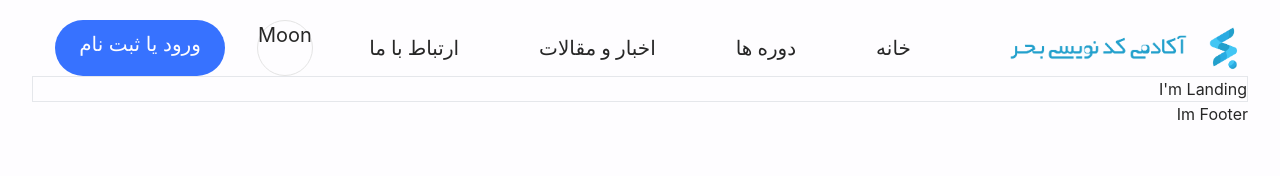
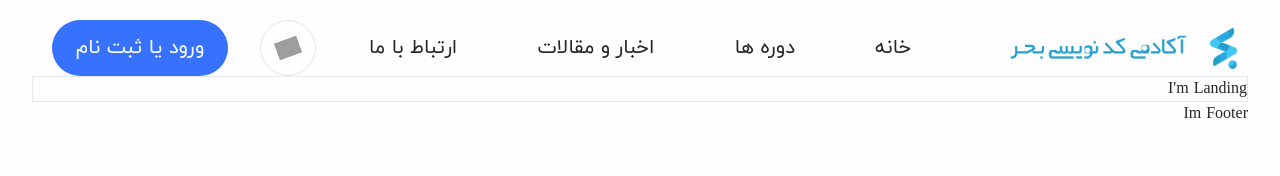
Before and after one commit to academy-react-summer1403/finalTaskAbSquad, a React (Vite) app: page / in a window 1280 px wide. Shown: the top 176 px of the page. Built offline with nearby package versions, Linux system fonts and the light colour scheme; grey boxes are pictures that could not be loaded.

Commit message:
Moon Added, Header Imp. Done, Other Designs yet to be applied

```diff
--- a/src/components/Common/Button/Button.jsx
+++ b/src/components/Common/Button/Button.jsx
@@ -3,7 +3,7 @@ import React from "react";
 const Button = ({ text }) => {
   return (
     <>
-      <button className=" rounded-[64px] h-full px-6  flex  justify-center bg-primaryBlue text-primaryWhite leading-[48px]">
+      <button className=" rounded-[64px] h-full px-6  flex items-center justify-center bg-primaryBlue text-primaryWhite ">
         {text}
       </button>
     </>
--- a/src/components/Header/Header.jsx
+++ b/src/components/Header/Header.jsx
@@ -1,28 +1,42 @@
 import React from "react";
-import BahrLogo from "../../assets/Svgs/Header/BahrLogo/Logo.png";
-import BahrLogoText from "../../assets/Svgs/Header/BahrLogo/LogoText.png";
+import BahrLogo from "../../assets/Svgs/Header/bahrLogo/Logo.png";
+import BahrLogoText from "../../assets/Svgs/Header/bahrLogo/LogoText.png";
 import Button from "../Common/Button/Button";
+import MoonIcon from "../../assets/Svgs/Header/moonDarkMode/moon.svg";
 const Header = () => {
   return (
     <>
       {/* Header Container */}
       <div className="w-full h-[56px] grid grid-cols-4 mt-5 text-xl">
         {/* Logo Container */}
-        <div className=" flex flex-row justify-start items-center">
+        <div className=" flex flex-row justify-start items-center ">
           <img className="w-[50px] pl-1" src={BahrLogo} alt="Logo" />
           <img className="h-[40px]" src={BahrLogoText} alt="LogoText" />
         </div>
         {/* Route Links */}
-        <ul className=" m-0 p-0 flex flex-row justify-center items-center gap-20 col-span-2 font-semibold">
-          <li>خانه</li>
-          <li>دوره ها</li>
-          <li>اخبار و مقالات</li>
-          <li>ارتباط با ما</li>
+        <ul className=" m-0 p-0 flex flex-row justify-center items-center gap-20 col-span-2 font-semibold group-hover:text-primaryBlue">
+          <li className="hover:text-primaryBlue cursor-pointer transition-colors duration-200">
+            خانه
+          </li>
+          <li className="hover:text-primaryBlue cursor-pointer transition-colors duration-200">
+            دوره ها
+          </li>
+          <li className="hover:text-primaryBlue cursor-pointer transition-colors duration-200">
+            اخبار و مقالات
+          </li>
+          <li className="hover:text-primaryBlue cursor-pointer transition-colors duration-200">
+            ارتباط با ما
+          </li>
         </ul>
         {/* Night Mode And Sign Up Button */}
         <div className=" flex justify-center items-center gap-8 box box-border">
-          <span className="border border-solid border-primaryGray w-[56px] h-full rounded-full">
-            Moon
+          {/* Night Mode Button */}
+          <span className="border border-solid border-primaryGray w-[56px] h-full rounded-full flex justify-center items-center  cursor-pointer">
+            <img
+              className="w-6 rotate-[-20deg] "
+              src={MoonIcon}
+              alt="Dark Mode"
+            />
           </span>
           <Button text="ورود یا ثبت نام" />
         </div>
--- a/src/index.css
+++ b/src/index.css
@@ -1,12 +1,13 @@
 @font-face {
   font-family: "IRANYekan";
-  src: url(src\assets\fontFamily\IRANYekanWeb.ttf);
+  src: url("./assets/fontFamily/IRANYekanWeb.ttf");
 }
 @tailwind base;
 @tailwind components;
 @tailwind utilities;
 * {
   direction: rtl;
+  font-family: IRANYekan;
 }
 :root {
   font-family: Inter, system-ui, Avenir, Helvetica, Arial, sans-serif;
```
